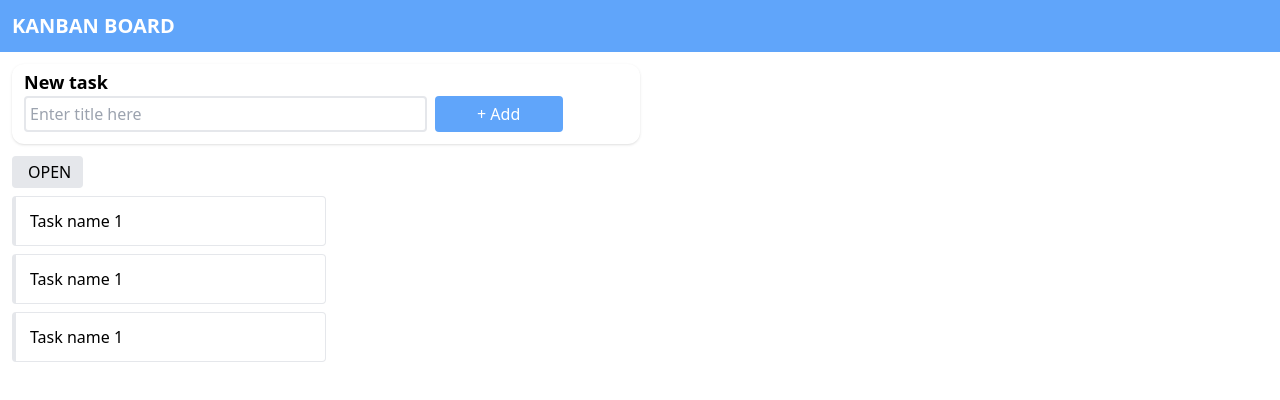
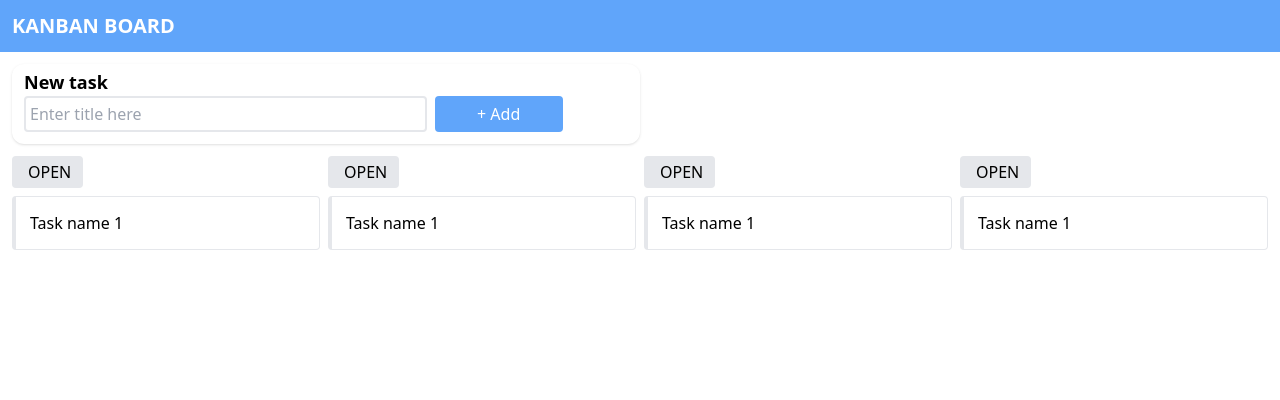
Before and after one commit to ilanabatavraam/kanban, a React (Create React App) app: page / in a window 1280 px wide. Shown: the top 400 px of the page. Built offline with nearby package versions, Linux system fonts and the light colour scheme.

Commit message:
inputs in task added

```diff
--- a/src/App.tsx
+++ b/src/App.tsx
@@ -3,6 +3,7 @@ import {Header} from "./components/Header";
 import {Main} from "./components/Main";
 import {FormAdd} from "./components/FormAdd";
 import {TasksLine} from "./components/TasksLine";
+import {Tasks} from "./components/Tasks";
 
 function App() {
   return (
@@ -10,7 +11,9 @@ function App() {
       <Header />
         <Main title='Kanban main content'>
             <FormAdd />
-            <TasksLine />
+            <Tasks title="tasks">
+                <TasksLine />
+            </Tasks>
         </Main>
     </>
   );
--- /dev/null
+++ b/src/components/Tasks.tsx
@@ -0,0 +1,16 @@
+import React from "react";
+
+interface TasksProps {
+    children: React.ReactNode;
+    title: string
+}
+export function Tasks({ children, title }: TasksProps) {
+    return (
+            <section className="flex gap-2">
+                {children}
+                {children}
+                {children}
+                {children}
+            </section>
+        )
+}
--- a/src/components/TasksLine.tsx
+++ b/src/components/TasksLine.tsx
@@ -1,16 +1,20 @@
+import React from "react";
 export function TasksLine() {
+    const [value, setValue] = React.useState('')
+    const changeHandler = (event: React.KeyboardEvent<HTMLInputElement>) => {
+        setValue((event.target as HTMLInputElement).value)
+    }
+
     return (
         <div data-name="open" className="flex flex-col gap-2 w-1/4">
             <h3 className="bg-gray-200 uppercase w-fit p-1 pl-4 pr-3 rounded">Open</h3>
             <ul className="flex flex-col gap-2">
                 <li className="rounded p-3 border cursor-pointer border-l-4 border-l-gray-200">
-                    <span className="border-2 border-transparent hover:border-2 hover:border-gray-400 hover:border-dashed">Task name 1</span>
-                </li>
-                <li className="rounded p-3 border cursor-pointer border-l-4 border-l-gray-200">
-                    <span className="border-2 border-transparent hover:border-2 hover:border-gray-400 hover:border-dashed">Task name 1</span>
-                </li>
-                <li className="rounded p-3 border cursor-pointer border-l-4 border-l-gray-200">
-                    <span className="border-2 border-transparent hover:border-2 hover:border-gray-400 hover:border-dashed">Task name 1</span>
+                    <input
+                        value="Task name 1"
+                        className="border-2 outline-0 border-transparent hover:border-2 hover:border-gray-400 hover:border-dashed"
+                        onInput={changeHandler}
+                    />
                 </li>
             </ul>
         </div>
```
